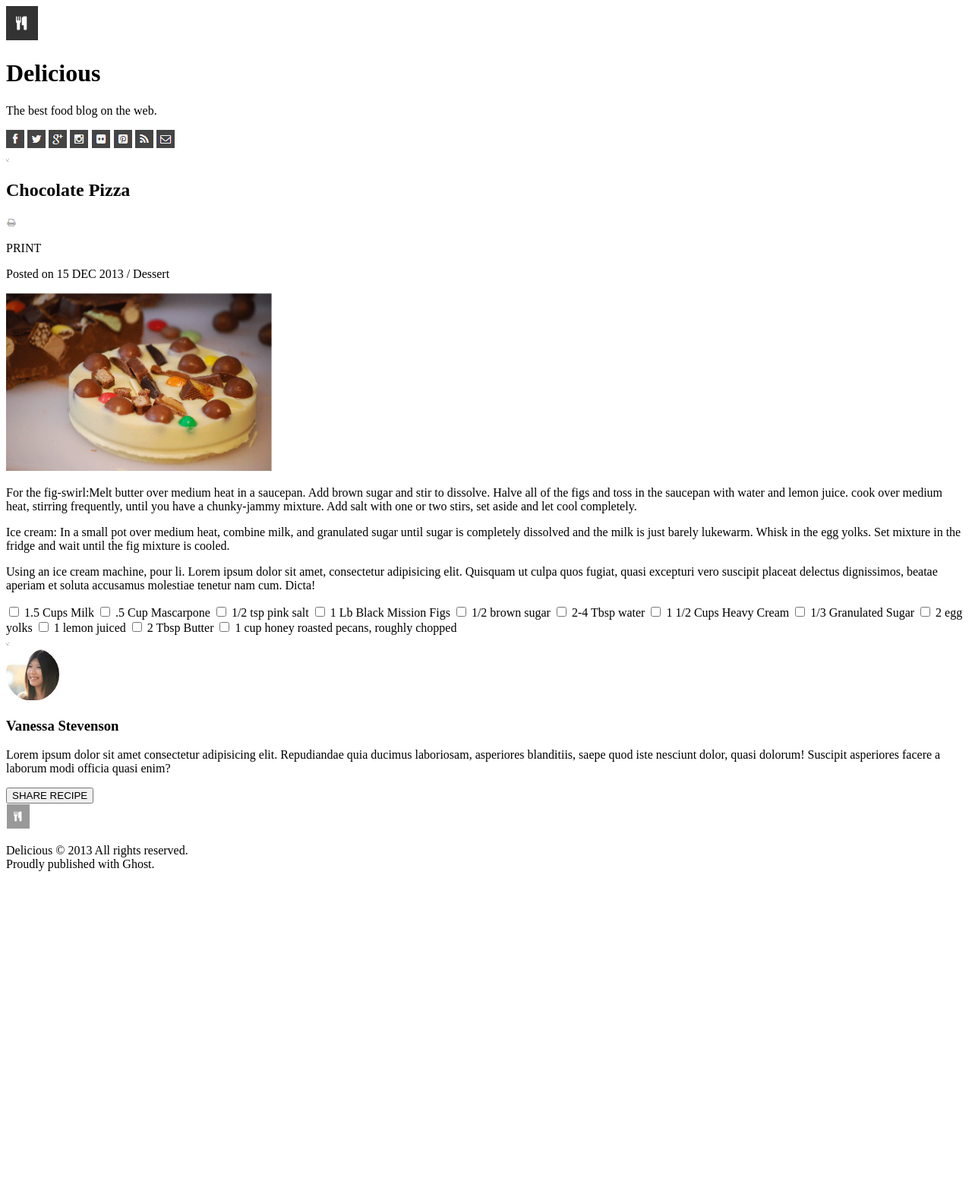
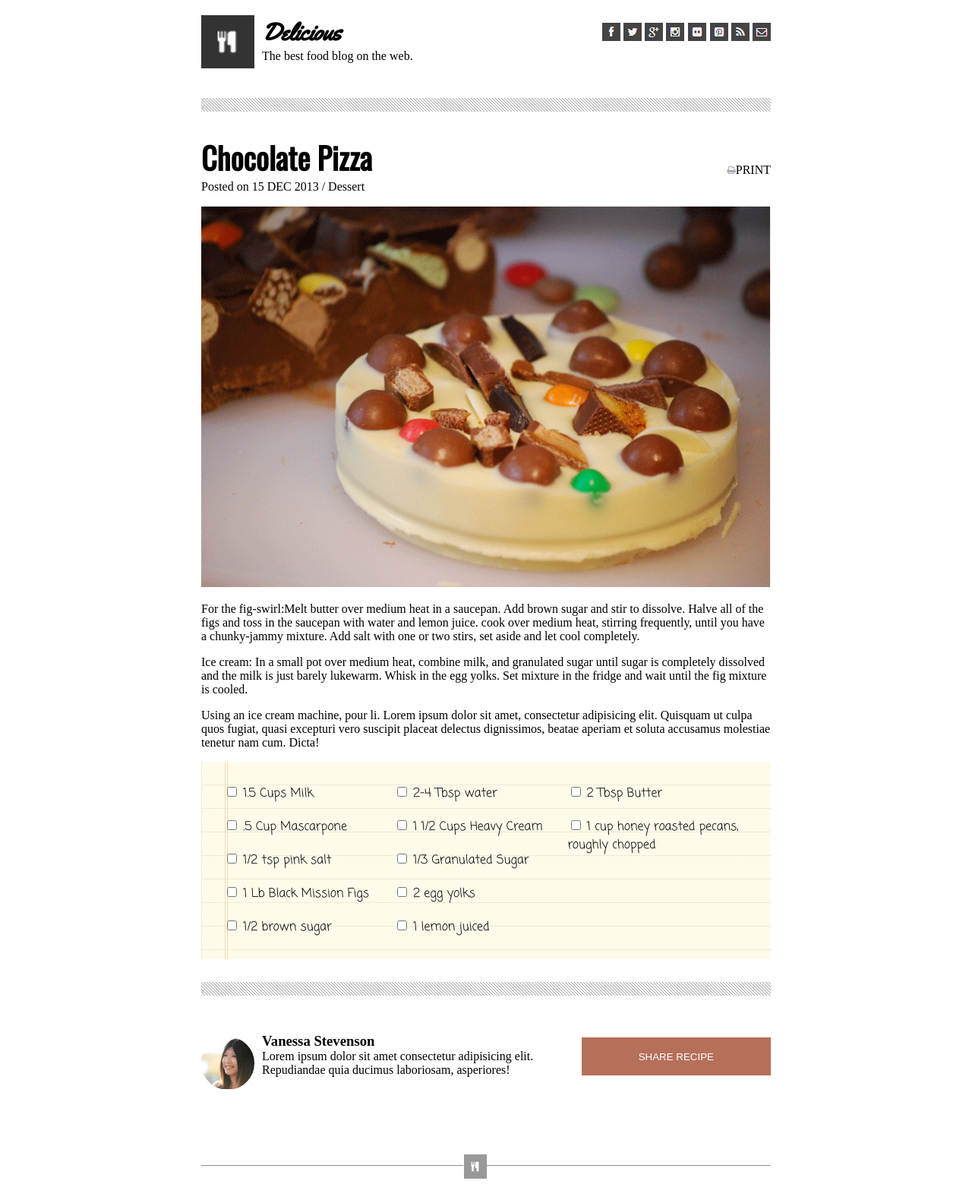
Before and after one commit to SageJasinski/chocolate-pizza, a plain HTML site: page index.html in a window 1280 px wide. Shown: the top 1584 px of the page at 76% size. Before the commit the page ends 1163 px from the top, so only its background shows below. Drawn offline with nearby package versions, Linux system fonts and the light colour scheme.

Commit message:
styling comleted

```diff
--- a/index.html
+++ b/index.html
@@ -1,14 +1,24 @@
 <!DOCTYPE html>
 <html>
     <head>
+        <style>
+            @import url('https://fonts.googleapis.com/css2?family=Yellowtail&display=swap');
+            @import url('https://fonts.googleapis.com/css2?family=Oswald&display=swap');
+            @import url('https://fonts.googleapis.com/css2?family=Coming+Soon&display=swap');
+            </style>
         <title>Chocolate Pizza Home</title>
+        <link rel="stylesheet" href="style.css">
     </head>
     <body>
+        <img src="img/logo.png" id="logo">
+        <div class="header">
             <div>
-            <img src="img/logo.png" alt="">
+                <div class="logoDiv">
                     <h1>Delicious</h1>
-            <p>The best food blog on the web.</p>
+                    <p class="slogon">The best food blog on the web.</p>
                 </div>
+            </div>
+
             <div class="social-media">
                 <img src="img/fb-icon.png" alt="">
                 <img src="img/twit-icon.png" alt="">
@@ -19,21 +29,26 @@
                 <img src="img/rss-icon.png" alt="">
                 <img src="img/mail-icon.png" alt="">
             </div>
+        </div>
+
         <div class="mystery">
             <img src="img/hr-img.png" alt="">
         </div>
 
-        <section>
+        <section class="recipeTitle">
             <div>
                 <h2>Chocolate Pizza</h2>
+                <p class="slogon">Posted on 15 DEC 2013 / Dessert</p>
+            </div>
+            <div class="print">
+                <di>
                     <img src="img/print-icon.png">
-            </div>
-            <div>
+                </di>
                 <p>PRINT</p>
-                <p>Posted on 15 DEC 2013 / Dessert</p>
             </div>
         </section>
-            <img style= "width: 350px;"src="img/choco-pizza.png">
+
+            <img id="chocolatePizza" src="img/choco-pizza.png">
         <section>
             <p>
                 For the fig-swirl:Melt butter over medium heat in a saucepan. Add brown sugar and stir to dissolve.
@@ -46,49 +61,77 @@
             </p>
             <p>Using an ice cream machine, pour li. Lorem ipsum dolor sit amet, consectetur adipisicing elit. Quisquam ut culpa quos fugiat, quasi excepturi vero suscipit placeat delectus dignissimos, beatae aperiam et soluta accusamus molestiae tenetur nam cum. Dicta!</p>
         </section>
-        <section>
+        <section class="ingredients">
+            <div>
             <input type="checkbox" name="milk">
             <label for="milk">1.5 Cups Milk</label>
+            </div>
+            <div>
             <input type="checkbox" name="mascarpone">
             <label for="mascarpone">.5 Cup Mascarpone</label>
+            </div>
+            <div>
             <input type="checkbox" name="salt">
             <label for="salt">1/2 tsp pink salt</label>
+            </div>
+            <div>
             <input type="checkbox" name="figs">
             <label for="figs">1 Lb Black Mission Figs</label>
+            </div>
+            <div>
             <input type="checkbox" name="brown-sugar">
             <label for="brown-sugar">1/2 brown sugar</label>
+            </div>
+            <div>
             <input type="checkbox" name="water">
             <label for="water">2-4 Tbsp water</label>
+            </div>
+            <div>
             <input type="checkbox" name="cream">
             <label for="cream">1 1/2 Cups Heavy Cream</label>
+            </div>
+            <div>
             <input type="checkbox" name="sugar">
             <label for="sugar">1/3 Granulated Sugar</label>
+            </div>
+            <div>
             <input type="checkbox" name="eggs">
             <label for="eggs">2 egg yolks</label>
+            </div>
+            <div>
                 <input type="checkbox" name="lemon">
                 <label for="lemon">1 lemon juiced</label>
+            </div>
+            <div>
                 <input type="checkbox" name="butter">
                 <label for="butter">2 Tbsp Butter</label>
+            </div>
+            <div>
                 <input type="checkbox" name="pecans">
-            <label for="pecans">1 cup honey roasted pecans, roughly chopped</label>
+                <label for="pecans">1 cup honey roasted pecans,<br> roughly chopped</label>
+            </div>
         </section>
         <div class="mystery">
             <img src="img/hr-img.png" alt="">
         </div>
 
         <footer>
-            <section>
-                <img src="img/van-pic.png" alt="">
+            <div>
+                <img src="img/van-pic.png" id="profile">
+            </div>
+            <section class="header">
+                <div class="logoDiv">
                     <h3>Vanessa Stevenson</h3>
-                <p>Lorem ipsum dolor sit amet consectetur adipisicing elit. Repudiandae quia ducimus laboriosam, asperiores blanditiis, saepe quod iste nesciunt dolor, quasi dolorum! Suscipit asperiores facere a laborum modi officia quasi enim?</p>
+                    <p class="slogon">Lorem ipsum dolor sit amet consectetur adipisicing elit. Repudiandae quia ducimus laboriosam, asperiores!</p>
+                </div>
                 <button>SHARE RECIPE</button>
             </section>
-            <form action="">
-                <label for="">
-                    <img src="img/small-logo.png" alt="">
-                </label>
-            </form>
-            <p>Delicious &copy; 2013 All rights reserved. <br> Proudly published with Ghost.</p>
+            <div>
+                <hr>
+                <img src="img/small-logo.png" id="smallLogo">
+            </div>
+
+            <p class="center">Delicious &copy; 2013 All rights reserved. <br> Proudly published with Ghost.</p>
         </footer>
     </body>
 </html>
--- a/style.css
+++ b/style.css
@@ -0,0 +1,102 @@
+body{
+    max-width: 750px;
+    margin: auto;
+}
+.logoDiv {
+    display: flex;
+    flex-direction: column;
+    margin-left: 80px;
+}
+.header {
+    display: flex;
+    justify-content: space-between;
+}
+.social-media {
+    margin-top: 30px;
+}
+.social-media:hover {
+    cursor: pointer;
+}
+#logo {
+    height: 70px;
+    width: 70px;
+    position:absolute;
+    margin-top: 20px ;
+}
+
+h1, h3 {
+    margin-bottom: 0px;
+}
+.slogon {
+    margin-top: 0px;
+}
+.mystery {
+    background-image: url('img/hr-img.png') ;
+    margin: 30px 0px;
+
+}
+.recipeTitle {
+    display: flex;
+    justify-content: space-between;
+}
+#chocolatePizza {
+    max-width: 750px;
+}
+.ingredients {
+    background-image: url('img/list-bg.png');
+    max-height: 250px;
+    padding: 20px;
+    display: flex;
+    flex-direction: column;
+    flex-wrap: wrap;
+    font-family: 'Coming Soon', cursive;
+    /* font-size: 14px; */
+}
+
+.ingredients div {
+    margin: 10px;
+}
+#profile {
+    margin-top: 25px;
+    position: absolute;
+}
+button {
+    height: 50px;
+    width: 400px;
+    margin-top: 25px;
+    background-color: #b66f59;
+    border: none;
+    color: white;
+}
+button:hover {
+    background-color: #c28d7d;
+    color: rgb(238, 236, 233);
+    cursor:pointer;
+}
+.center {
+    text-align: center;
+}
+hr {
+    margin-top: 100px;
+}
+#smallLogo {
+    /* margin-left: 46%; */
+    position: relative;
+    bottom: 25px;
+    left: 46%;
+}
+h1 {
+    font-family: 'Yellowtail', cursive;
+}
+h2 {
+    font-family: 'Oswald', sans-serif;
+    font-size: 40px;
+    margin: 0px;
+}
+p {
+    color: ;
+}
+.print {
+    display: flex;
+    align-items: center;
+}
```
Lines whose indentation alone changed are shown as unchanged.
